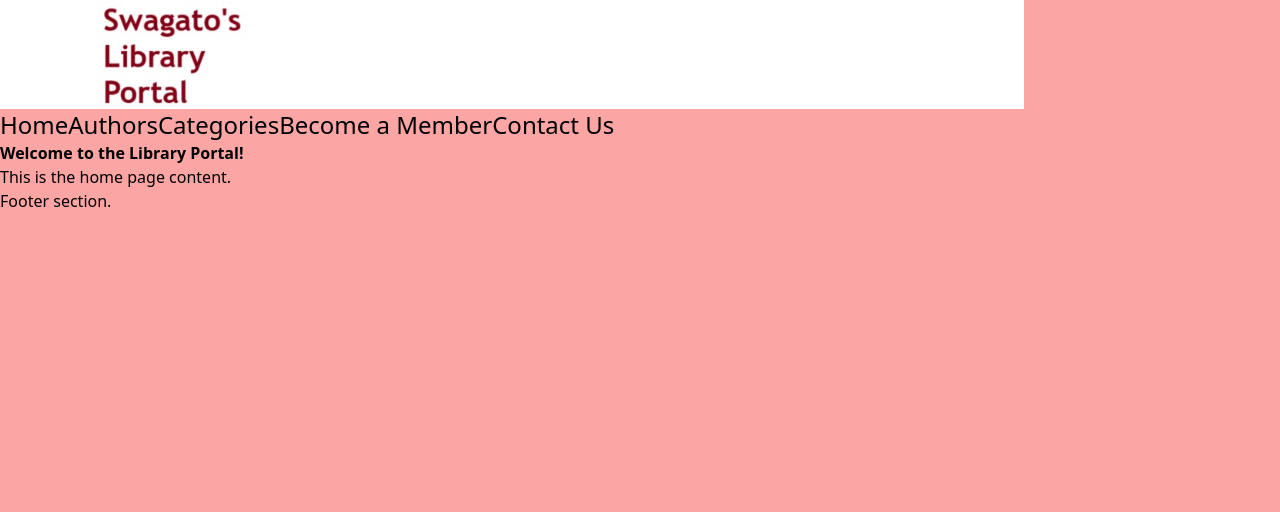
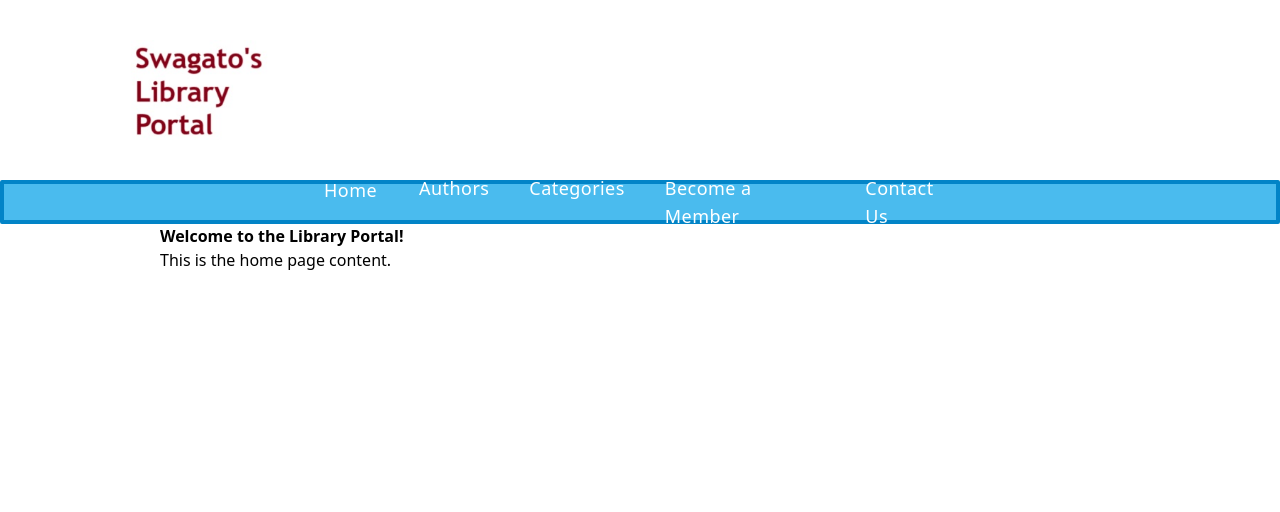
Before and after one commit to swagatobhaskar/flask-library-portal, a Flask app: page / in a window 1280 px wide. Shown: the top 512 px of the page. Run offline with Flask 3, Linux system fonts and the light colour scheme.

Commit message:
CSS changes

```diff
--- a/libraryapp/app/static/css/output.css
+++ b/libraryapp/app/static/css/output.css
@@ -548,6 +548,19 @@ video {
   position: static;
 }
 
+.absolute {
+  position: absolute;
+}
+
+.bottom-0 {
+  bottom: 0px;
+}
+
+.mx-auto {
+  margin-left: auto;
+  margin-right: auto;
+}
+
 .block {
   display: block;
 }
@@ -556,20 +569,197 @@ video {
   display: flex;
 }
 
+.h-14 {
+  height: 3.5rem;
+}
+
+.h-10 {
+  height: 2.5rem;
+}
+
+.h-1 {
+  height: 0.25rem;
+}
+
+.h-11 {
+  height: 2.75rem;
+}
+
+.h-2\/5 {
+  height: 40%;
+}
+
+.h-20 {
+  height: 5rem;
+}
+
+.h-3 {
+  height: 0.75rem;
+}
+
+.h-28 {
+  height: 7rem;
+}
+
+.w-9\/12 {
+  width: 75%;
+}
+
+.w-1 {
+  width: 0.25rem;
+}
+
+.w-1\/2 {
+  width: 50%;
+}
+
+.w-6\/12 {
+  width: 50%;
+}
+
+.w-3\/4 {
+  width: 75%;
+}
+
+.w-2\/4 {
+  width: 50%;
+}
+
+.w-full {
+  width: 100%;
+}
+
+.items-center {
+  align-items: center;
+}
+
+.items-stretch {
+  align-items: stretch;
+}
+
+.justify-center {
+  justify-content: center;
+}
+
+.justify-items-center {
+  justify-items: center;
+}
+
 .space-x-0 > :not([hidden]) ~ :not([hidden]) {
   --tw-space-x-reverse: 0;
   margin-right: calc(0px * var(--tw-space-x-reverse));
   margin-left: calc(0px * calc(1 - var(--tw-space-x-reverse)));
 }
 
-.border-orange-500 {
-  --tw-border-opacity: 1;
-  border-color: rgb(249 115 22 / var(--tw-border-opacity));
+.space-x-4 > :not([hidden]) ~ :not([hidden]) {
+  --tw-space-x-reverse: 0;
+  margin-right: calc(1rem * var(--tw-space-x-reverse));
+  margin-left: calc(1rem * calc(1 - var(--tw-space-x-reverse)));
 }
 
-.bg-red-300 {
+.space-x-10 > :not([hidden]) ~ :not([hidden]) {
+  --tw-space-x-reverse: 0;
+  margin-right: calc(2.5rem * var(--tw-space-x-reverse));
+  margin-left: calc(2.5rem * calc(1 - var(--tw-space-x-reverse)));
+}
+
+.rounded {
+  border-radius: 0.25rem;
+}
+
+.rounded-sm {
+  border-radius: 0.125rem;
+}
+
+.border-2 {
+  border-width: 2px;
+}
+
+.border-4 {
+  border-width: 4px;
+}
+
+.border-solid {
+  border-style: solid;
+}
+
+.border-sky-800 {
+  --tw-border-opacity: 1;
+  border-color: rgb(7 89 133 / var(--tw-border-opacity));
+}
+
+.border-sky-700 {
+  --tw-border-opacity: 1;
+  border-color: rgb(3 105 161 / var(--tw-border-opacity));
+}
+
+.border-sky-600 {
+  --tw-border-opacity: 1;
+  border-color: rgb(2 132 199 / var(--tw-border-opacity));
+}
+
+.border-x-blue-900 {
+  --tw-border-opacity: 1;
+  border-left-color: rgb(30 58 138 / var(--tw-border-opacity));
+  border-right-color: rgb(30 58 138 / var(--tw-border-opacity));
+}
+
+.bg-blue-600 {
   --tw-bg-opacity: 1;
-  background-color: rgb(252 165 165 / var(--tw-bg-opacity));
+  background-color: rgb(37 99 235 / var(--tw-bg-opacity));
+}
+
+.bg-blue-400 {
+  --tw-bg-opacity: 1;
+  background-color: rgb(96 165 250 / var(--tw-bg-opacity));
+}
+
+.bg-sky-400 {
+  --tw-bg-opacity: 1;
+  background-color: rgb(56 189 248 / var(--tw-bg-opacity));
+}
+
+.bg-sky-500 {
+  --tw-bg-opacity: 1;
+  background-color: rgb(14 165 233 / var(--tw-bg-opacity));
+}
+
+.bg-sky-500\/75 {
+  background-color: rgb(14 165 233 / 0.75);
+}
+
+.bg-sky-900 {
+  --tw-bg-opacity: 1;
+  background-color: rgb(12 74 110 / var(--tw-bg-opacity));
+}
+
+.bg-sky-700 {
+  --tw-bg-opacity: 1;
+  background-color: rgb(3 105 161 / var(--tw-bg-opacity));
+}
+
+.p-10 {
+  padding: 2.5rem;
+}
+
+.p-0 {
+  padding: 0px;
+}
+
+.p-0\.5 {
+  padding: 0.125rem;
+}
+
+.text-center {
+  text-align: center;
+}
+
+.align-baseline {
+  vertical-align: baseline;
+}
+
+.align-middle {
+  vertical-align: middle;
 }
 
 .text-2xl {
@@ -577,6 +767,42 @@ video {
   line-height: 2rem;
 }
 
+.text-xl {
+  font-size: 1.25rem;
+  line-height: 1.75rem;
+}
+
+.text-lg {
+  font-size: 1.125rem;
+  line-height: 1.75rem;
+}
+
 .font-semibold {
   font-weight: 600;
 }
+
+.font-medium {
+  font-weight: 500;
+}
+
+.font-bold {
+  font-weight: 700;
+}
+
+.tracking-wide {
+  letter-spacing: 0.025em;
+}
+
+.text-white {
+  --tw-text-opacity: 1;
+  color: rgb(255 255 255 / var(--tw-text-opacity));
+}
+
+.hover\:bg-sky-500:hover {
+  --tw-bg-opacity: 1;
+  background-color: rgb(14 165 233 / var(--tw-bg-opacity));
+}
+
+.hover\:font-semibold:hover {
+  font-weight: 600;
+}
--- a/libraryapp/app/templates/base.html
+++ b/libraryapp/app/templates/base.html
@@ -7,27 +7,24 @@
         <title>{% block title %}{% endblock %}</title>
         <link rel="stylesheet" href="{{url_for('static', filename='css/output.css')}}">
     </head>
-    <body class="bg-red-300">
-        <div class="border-orange-500">
+    <body>
         <div class="">
-                <img src="/static/flask-lib-logo.jpg" alt="logo" width="80%" height="auto">
+            <img src="/static/flask-lib-logo.jpg" alt="logo" width="80%" height="auto" class="p-10">
         </div>
-            <nav>
-                <!-- navigation menu will go in here -->
-                <li class="text-2xl flex">
-                    <ul>Home</ul>
+        <nav class="border-4 border-sky-600 rounded-sm bg-sky-500/75 h-11 flex items-center">
+            <li class="text-lg flex font-medium tracking-wide mx-auto w-2/4 space-x-10 justify-center text-white">
+                <ul class="hover:font-semibold hover:bg-sky-500 p-0.5">Home</ul>
                 <ul>Authors</ul>
                 <ul>Categories</ul>
                 <ul>Become a Member</ul>
                 <ul>Contact Us</ul>
             </li>
         </nav>
-            <div>
+        <div class="mx-auto w-9/12 border-solid border-x-blue-900">
             {% block content %}{% endblock %}
         </div>
-            <footer>
+        <footer class="h-28 bg-sky-700 w-full absolute bottom-0">
             <p>Footer section.</p>
         </footer>
-        </div>
     </body>
 </html>
```
Lines whose indentation alone changed are shown as unchanged.
